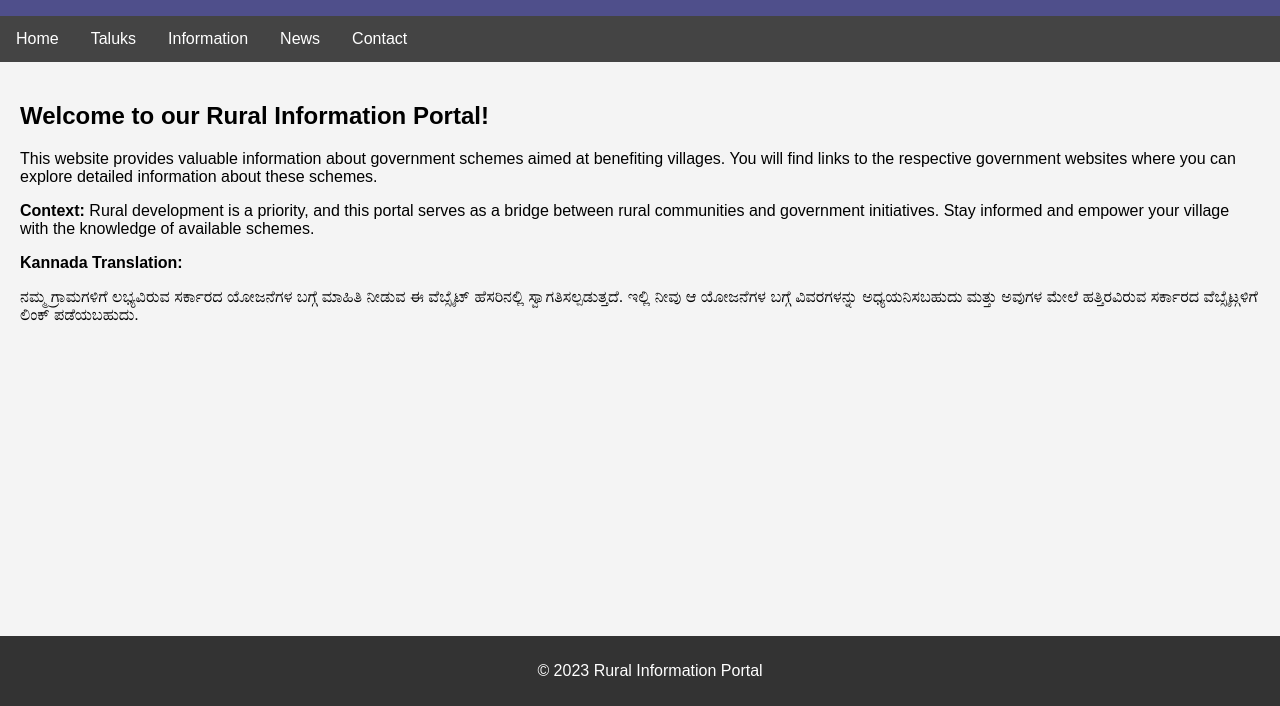
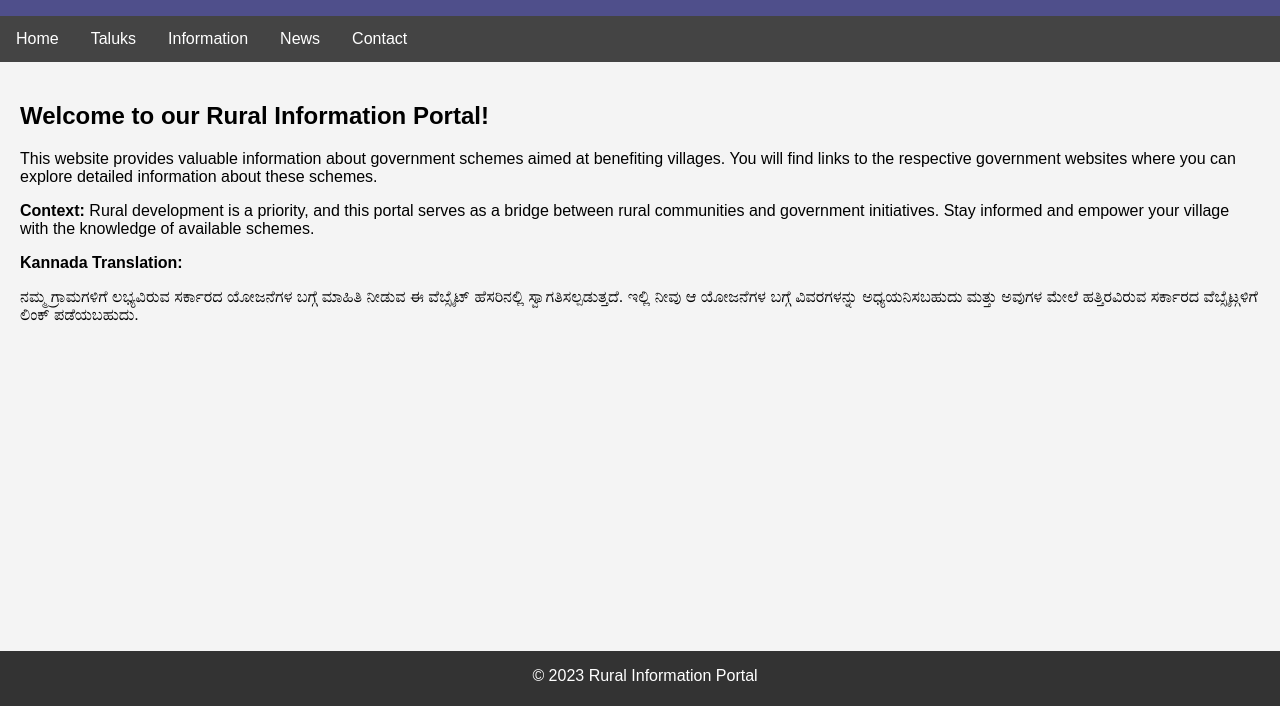
Before and after one commit to John-C7/grama-yojane-suchana, a plain HTML site: page index.html in a window 1280 px wide. Shown: the part 94-800 px from the top of the page. Drawn offline with Linux system fonts and the light colour scheme; a script that the page names is missing.

Commit message:
Edited footer

```diff
--- a/styles.css
+++ b/styles.css
@@ -39,10 +39,11 @@ footer {
     background-color: #333;
     color: #fff;
     text-align: center;
-    padding: 10px;
+    padding: 0px 5px 15px 5px;
     position: fixed;
     bottom: 0;
     width: 100%;
+    height: 5%;
 }
 
 .taluk-box, .info-box {
```
